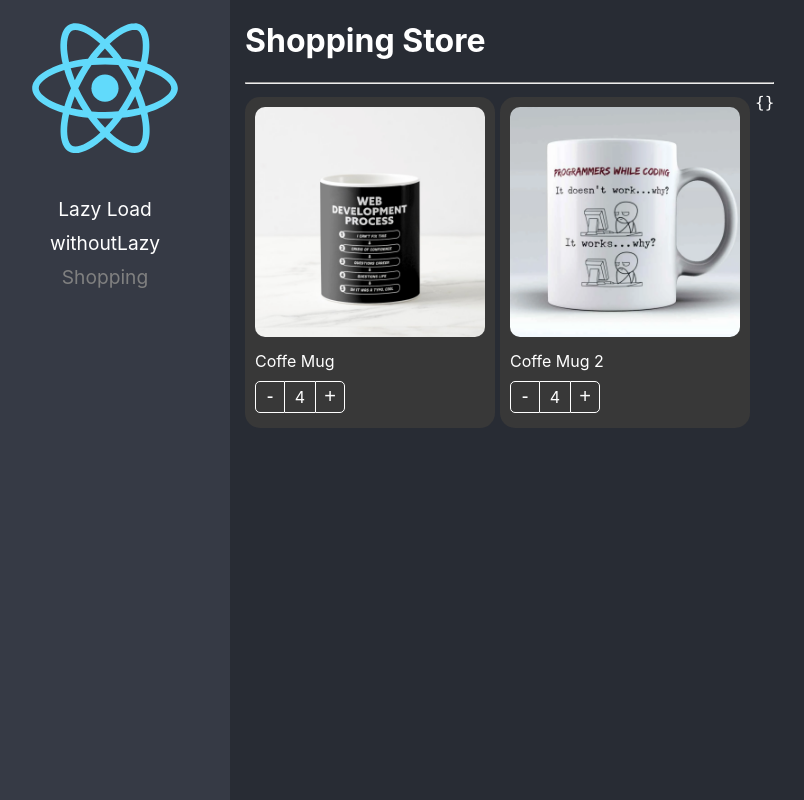
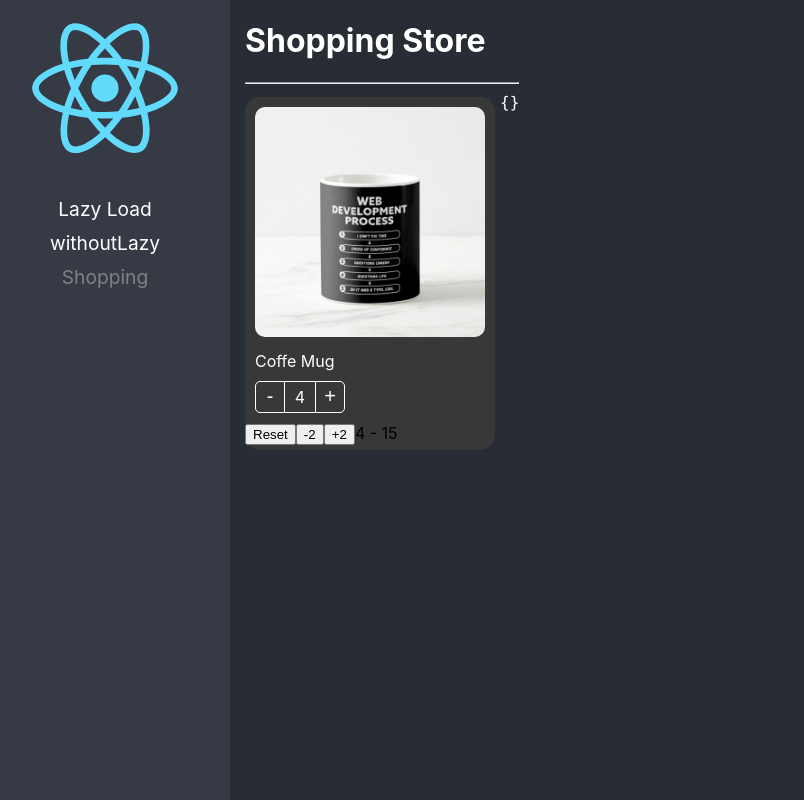
Before and after one commit to ldanielabe/React-Pro, a React (Create React App) app: page /shopping in a window 1280 px wide. Shown: the whole page, without its empty margins (20-824 px from the left). Built offline with nearby package versions, Linux system fonts and the light colour scheme.

Commit message:
implementation of component state initializer

```diff
--- a/src/ComponentPatterns/Components/ProductButtons.tsx
+++ b/src/ComponentPatterns/Components/ProductButtons.tsx
@@ -1,4 +1,4 @@
-import { useContext } from "react";
+import { useCallback, useContext } from "react";
 import { ProductContext } from "./ProductCard";
 import styles from '../Styles/styles.module.css'
 import { PropStyle } from '../Interfaces/Interfaces';
@@ -6,13 +6,18 @@
 
 export const ProductButtons = ({className, style}:PropStyle)=>{
 
-    const {increaseBy, counter} = useContext(ProductContext);
+    const {increaseBy, counter, maxCount} = useContext(ProductContext);
+    // isMaxReached = useCallback, [count, maxCount]  --> if count==maxCount true, false
+
+    const isMaxReached = useCallback(() => !!maxCount && counter===maxCount,
+    [counter, maxCount]);
+
 
     return (
     <div className={`${styles.buttonsContainer} ${className}`} style={style}>
       <button className={`${styles.buttonMinus}`} onClick={()=>increaseBy(-1)}>-</button>
       <div className={styles.countLabel}>{counter}</div>
-      <button className={styles.buttonAdd} onClick={()=>increaseBy(1)}>+</button>
+      <button className={`${styles.buttonAdd} ${isMaxReached() && styles.disabled}`} onClick={()=>increaseBy(1)}>+</button>
     </div>
     );
 }
--- a/src/ComponentPatterns/Components/ProductCard.tsx
+++ b/src/ComponentPatterns/Components/ProductCard.tsx
@@ -8,19 +8,29 @@
 export const ProductContext = createContext({} as ProductContextProps);
 const { Provider } = ProductContext;
 
-export const ProductCard = ({children, product, className, style, onChange, value, initialValues}: Props) => {
+export const ProductCard = ({children, product, className, style, onChange, value = 0, initialValues}: Props) => {
 
-  const {counter,increaseBy} = useProduct({product,onChange, value, initialValues});
+  const {counter, increaseBy, maxCount, isMaxCountReached ,setCounter, reset} = useProduct({product,onChange, value, initialValues});
+
 
   return (
   <Provider value={{
     product,
     counter,
-    increaseBy
+    maxCount,
+    increaseBy,
   }}>
     <div className={`${styles.productCard} ${className}`} style={style}>
 
-        {children}
+        {children({
+          count:counter,
+          increaseBy,
+          isMaxCountReached,
+          maxCount: initialValues?.maxCount||value,
+          product,
+          reset
+          })
+        }
 
     </div>
   </Provider>);
--- a/src/ComponentPatterns/Hooks/useProduct.ts
+++ b/src/ComponentPatterns/Hooks/useProduct.ts
@@ -26,6 +26,11 @@
         onChange && onChange({count:newValue, product});
     }
 
+
+    const reset=()=>{
+      setCounter(initialValues?.count || value);
+    }
+
     useEffect(() => {
       if(isMounted.current){
         setCounter(value);
@@ -39,6 +44,11 @@
 
   return {
     counter,
-    increaseBy
+    increaseBy,
+    isMaxCountReached: !!initialValues?.count && initialValues.maxCount === counter,
+    maxCount: initialValues?.maxCount,
+    setCounter,
+    product,
+    reset
   };
 };
--- a/src/ComponentPatterns/Pages/ShopingPage.tsx
+++ b/src/ComponentPatterns/Pages/ShopingPage.tsx
@@ -70,10 +70,10 @@
       <div style={{display: 'flex', flexDirection: 'row', flexWrap: 'wrap'}}>
 
         {
-          products.map( p =>(
+          // products.map( p =>(
           <ProductCard
-          key={p.id}
-          product={p}
+          key={products[0].id}
+          product={products[0]}
           className="bg-dark"
           // onChange={(e)=>onProductChange(e)}
           // value={shoppingCart[p.id]?.count||0}
@@ -82,30 +82,53 @@
             maxCount:15,
           }}
           >
-              <ProductCard.Image className="custom-image"/>
-              <ProductCard.Title className="text-white"/>
-              <ProductCard.Buttons className="custom-buttons" />
+
+          {
+            ({count,
+              increaseBy,
+              isMaxCountReached,
+              maxCount,
+              product,
+              reset})=>(
+              <>
+                <ProductCard.Image className="custom-image"/>
+                <ProductCard.Title className="text-white"/>
+                <ProductCard.Buttons className="custom-buttons" />
+
+                <button onClick={reset}>Reset</button>
+
+                <button onClick={()=>increaseBy(-2)}>-2</button>
+
+                { !isMaxCountReached && <button onClick={()=>increaseBy(+1)}>+2</button> }
+
+                <span>{count} - {maxCount}</span>
+              </>
+            )
+          }
+
           </ProductCard>
-          ))
+          // ))
         }
 
         <div className="shopping-cart">
         {
         //Objet.entries(shoppingCart).map(([key, product])=>)
-         Object.values(shoppingCart).map(p =>
-          <ProductCard
-          key={p.id}
-          product={p}
-          className="bg-dark"
-          style={{width:'100px'}}
-          // onChange={(e)=>onProductChange(e)}
-          // value={p.count}
-          >
-              <ProductCard.Image className="custom-image"/>
-              <ProductCard.Title className="text-white"/>
-              <ProductCard.Buttons className="custom-buttons" />
-          </ProductCard>
-        )
+
+
+        // Object.values(shoppingCart).map(p =>
+        //     <ProductCard
+        //     key={p.id}
+        //     product={p}
+        //     className="bg-dark"
+        //     style={{width:'100px'}}
+        //     // onChange={(e)=>onProductChange(e)}
+        //     // value={p.count}
+        //     >
+        //         <ProductCard.Image className="custom-image"/>
+        //         <ProductCard.Title className="text-white"/>
+        //         <ProductCard.Buttons className="custom-buttons" />
+        //     </ProductCard>
+        //   )
         }
 
         </div>
--- a/src/ComponentPatterns/Styles/styles.module.css
+++ b/src/ComponentPatterns/Styles/styles.module.css
@@ -58,3 +58,9 @@
 .buttonAdd:hover {
     background-color: rgba(0, 0, 0, 0.1);
 }
+
+.disabled{
+    border-color: gray !important;
+    border-left: 1px solid white !important;
+    color: gray !important;
+}
```
Also changed, not shown: src/ComponentPatterns/Interfaces/Interfaces.ts (+14 -3 lines).
